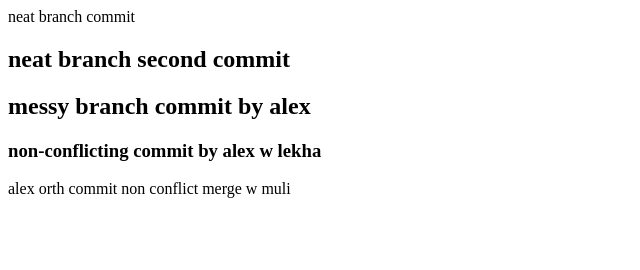
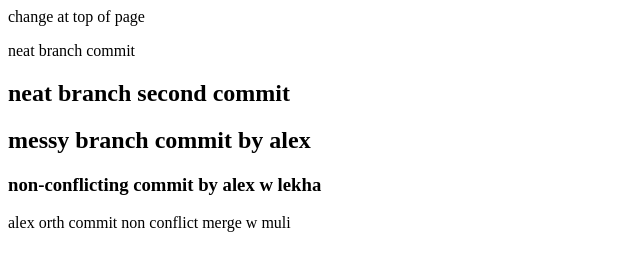
Before and after one commit to lekhakachoria/git-collaboration, a plain HTML site: page index.html in a window 1280 px wide. Shown: the whole page, without its empty margins (0-640 px from the left). Drawn offline with Linux system fonts and the light colour scheme.

Commit message:
change at line 1

```diff
--- a/index.html
+++ b/index.html
@@ -1,3 +1,4 @@
+<p>change at top of page</p>
 <html lang="en">
   <head>
     <meta charset="UTF-8" />
```
